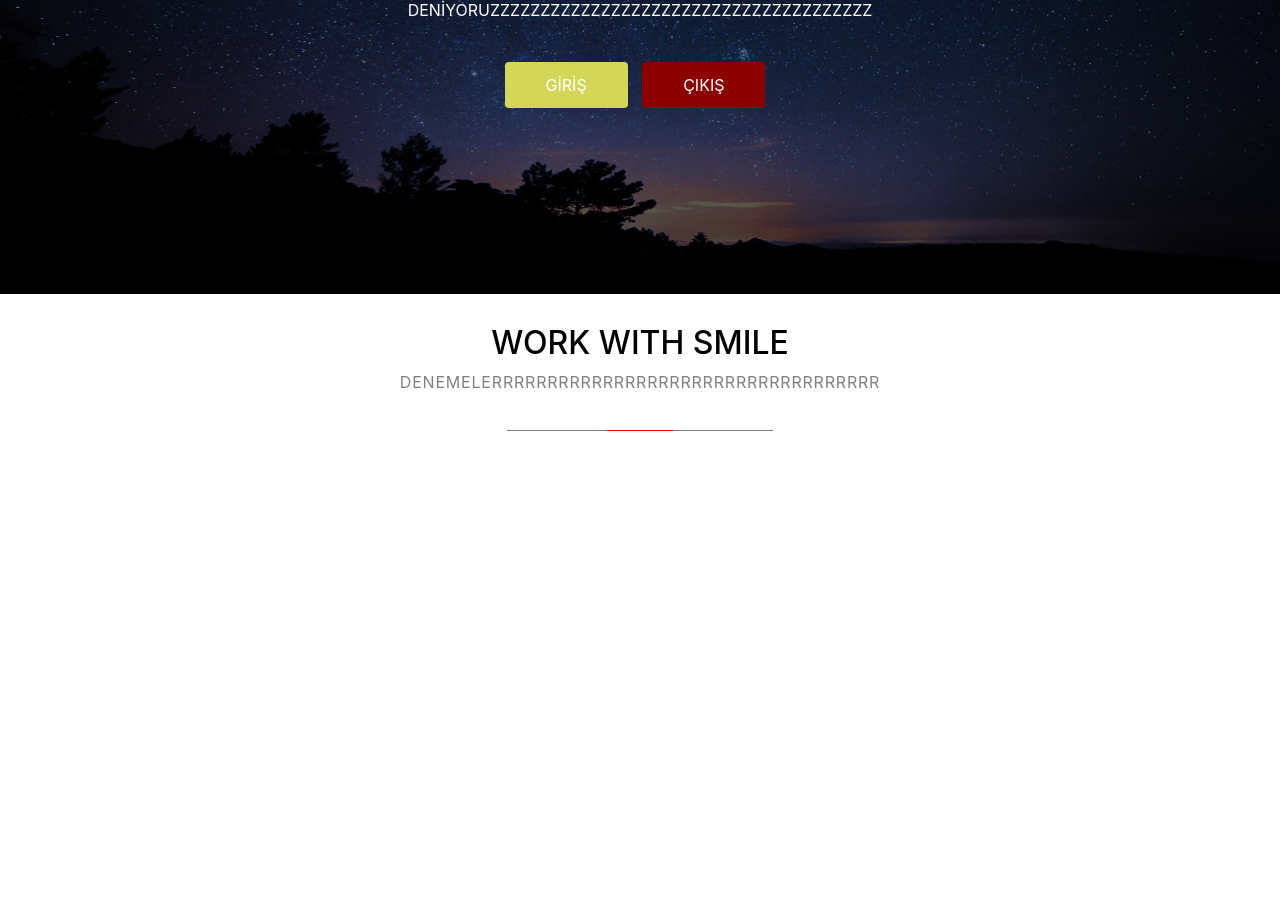
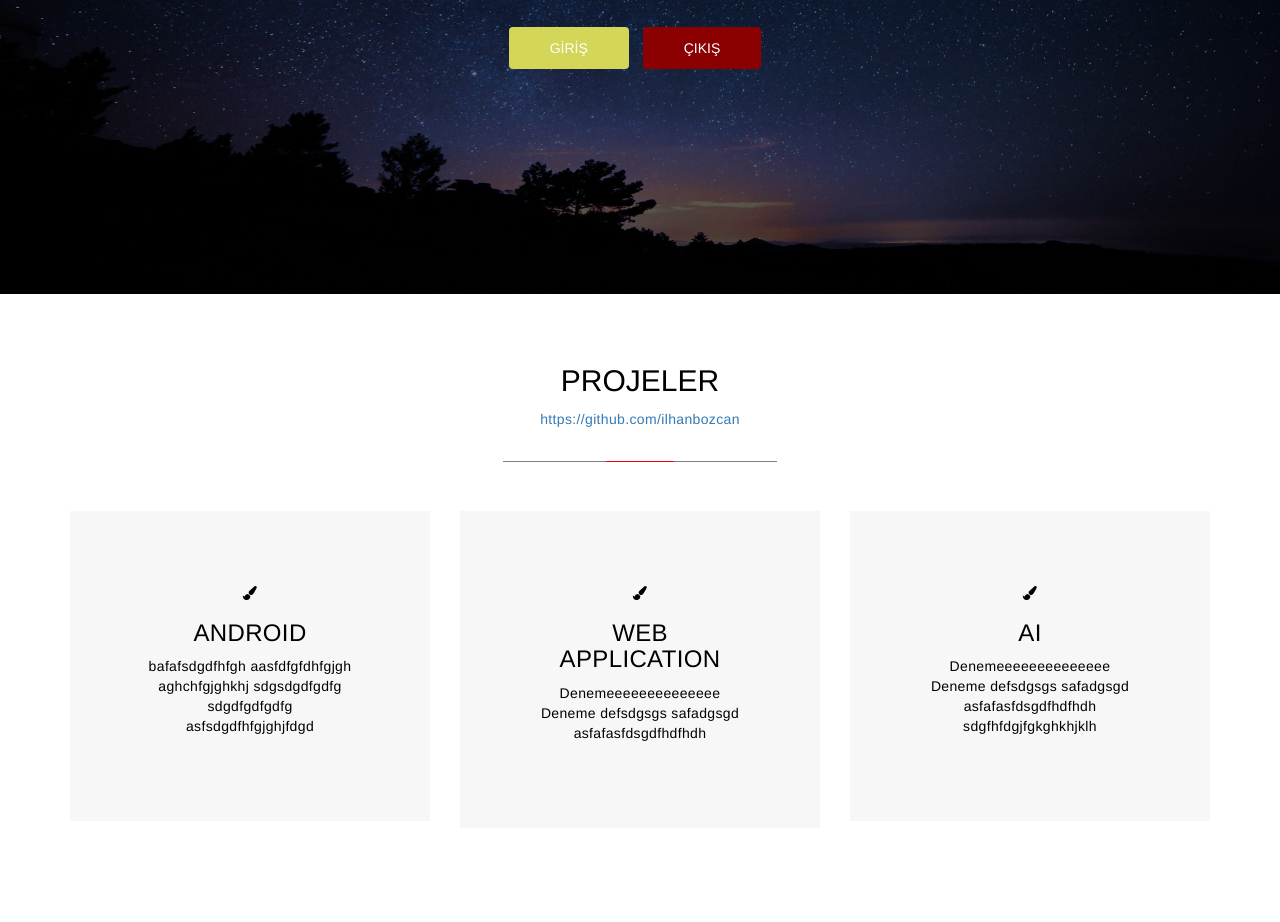
Before and after one commit to ilhanbozcan/ilhanbozcan.github.io, a plain HTML site: page index.html in a window 1280 px wide. Shown: the part 386-1308 px from the top of the page. Drawn offline with nearby package versions, Linux system fonts and the light colour scheme; files whose address does not match are found by name.

Commit message:
intro block added

```diff
--- a/css/style.css
+++ b/css/style.css
@@ -2,6 +2,7 @@
 {
     margin: 0;
     padding: 0;
+
 }
 
 body
@@ -37,7 +38,8 @@ ul li
 header nav
 {
 
-    margin-left: auto;
+    float: right;
+
 }
 
 
@@ -85,7 +87,7 @@ header nav ul li a:hover
     color: darkred;
 
 }
-.slider i,p,h2{
+.slider i,.slider p,h2{
     color: white;
 }
 
@@ -107,9 +109,10 @@ header nav ul li a:hover
 }
 
 .intro-area{
-    margin-top: 30px;
+    margin-top: 50px;
     position: relative;
     padding: 100px,0px;
+
     align-content: center;
 }
 .intro-area h2{
@@ -160,11 +163,27 @@ header nav ul li a:hover
 
 
 }
-.intro-area p{
+.intro-area .sub-heading p{
     color:gray;
     display: inline-block;
     padding: 0px 0px 20px;
     position: relative;
     line-height: 24px;
-    letter-spacing: 0.05em;
+    letter-spacing: 0.025em;
 }
+
+.intro-block{
+    position: relative;
+    padding: 75px;
+    margin: 50px 0px 0px;
+    letter-spacing: 0.025em;
+    text-align: center;
+    color: black;
+    background: #f7f7f7;
+
+}
+
+.intro-block:hover, .intro-block:active{
+    background:  rgb(82, 73, 73);
+    transition: 0.6s ease-in;
+}
--- a/index.html
+++ b/index.html
@@ -4,7 +4,7 @@
         <link href="css/style.css" rel="stylesheet" type="text/css">
         <link rel="stylesheet" href="https://cdnjs.cloudflare.com/ajax/libs/font-awesome/4.7.0/css/font-awesome.min.css">
                 <!-- Latest compiled and minified CSS -->
-        <link rel="stylesheet" href="https://maxcdn.bootstrapcdn.com/bootstrap/4.3.1/css/bootstrap.min.css">
+                <link rel="stylesheet" href="https://maxcdn.bootstrapcdn.com/bootstrap/3.3.7/css/bootstrap.min.css"
 
         <!-- jQuery library -->
 
@@ -15,7 +15,7 @@
 
         <!-- Latest compiled JavaScript -->
         <script src="js/caroufredsel.js" type="text/javascript"></script>
-        <script src="https://maxcdn.bootstrapcdn.com/bootstrap/4.3.1/js/bootstrap.min.js"></script>
+        <script src="https://maxcdn.bootstrapcdn.com/bootstrap/3.3.7/js/bootstrap.min.js"></script>
     </head>
 
     <body>
@@ -86,15 +86,70 @@
             <div class="container">
                 <div class="row">
                     <div class="col-sm-12 text-center">
-                        <h2>WORK WITH SMILE</h2>
+                        <h2>PROJELER</h2>
                         <div class="sub-heading">
                             <p>
-                                DENEMELERRRRRRRRRRRRRRRRRRRRRRRRRRRRRRRRRRR
+                                <a href="https://github.com/ilhanbozcan">https://github.com/ilhanbozcan</a>
                             </p>
                         </div>
                     </div>
                 </div>
+                <div class="row">
+                    <div class="col-sm-4">
+                        <div class="intro-block">
+                            <span class="intro-icon"><i class="fa fa-paint-brush"></i> </span>
+                            <h3>ANDROID</h3>
+                            <p>
+                               bafafsdgdfhfgh
+                               aasfdfgfdhfgjgh
+                               aghchfgjghkhj
+                               sdgsdgdfgdfg
+                               sdgdfgdfgdfg
+                               asfsdgdfhfgjghjfdgd
+
+
+                            </p>
+                        </div>
+                    </div>
+
+                    <div class="col-sm-4">
+                            <div class="intro-block">
+                                <span class="intro-icon"><i class="fa fa-paint-brush"></i> </span>
+                                <h3>WEB APPLICATION</h3>
+                                <p>
+                                        Denemeeeeeeeeeeeeee
+                                        Deneme
+                                        defsdgsgs
+                                        safadgsgd
+                                        asfafasfdsgdfhdfhdh
+
+
+
+                                </p>
+                            </div>
+                        </div>
+                        <div class="col-sm-4">
+                                <div class="intro-block">
+                                    <span class="intro-icon"><i class="fa fa-paint-brush"></i> </span>
+                                    <h3>AI</h3>
+                                    <p>
+                                        Denemeeeeeeeeeeeeee
+                                        Deneme
+                                        defsdgsgs
+                                        safadgsgd
+                                        asfafasfdsgdfhdfhdh
+                                        sdgfhfdgjfgkghkhjklh
+
+
+                                    </p>
+                                </div>
+                            </div>
+                </div>
+
+
             </div>
+
+
 
 
         </section>
```
